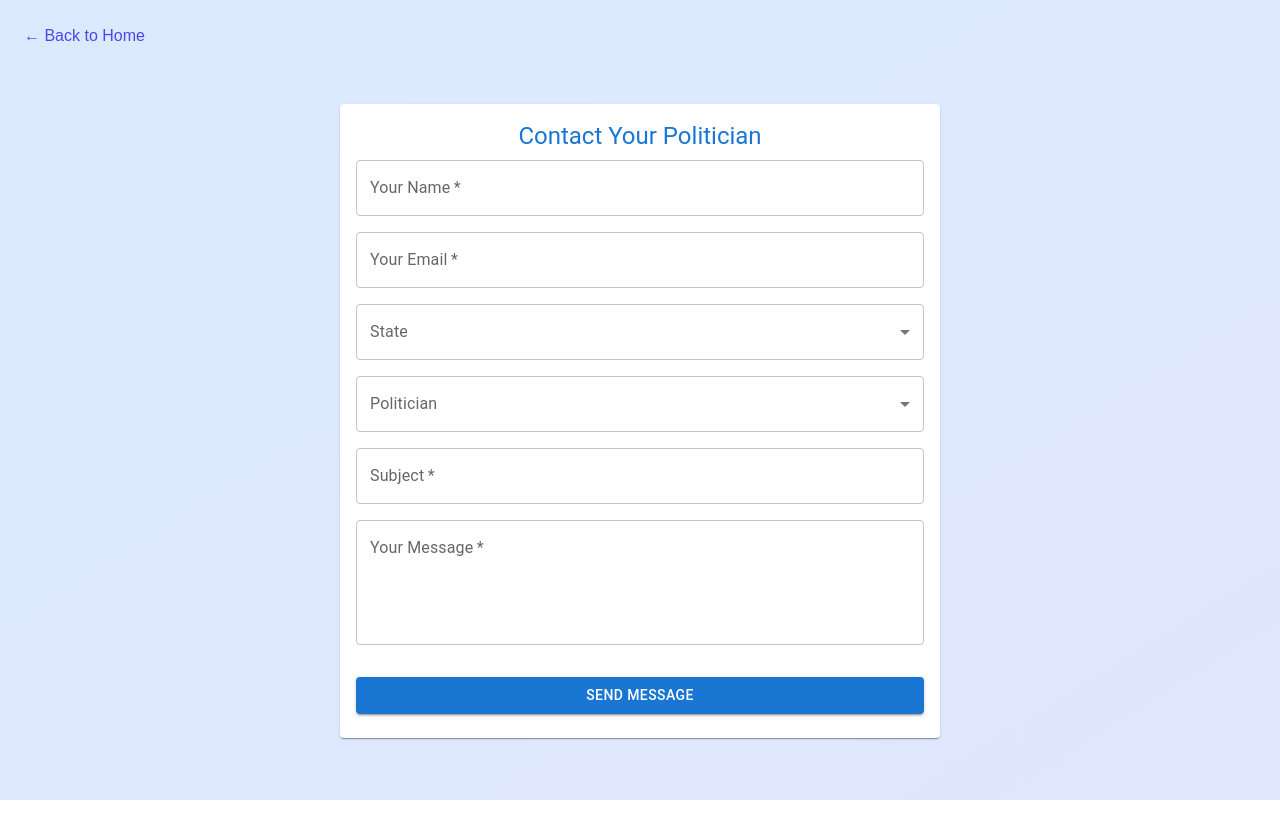
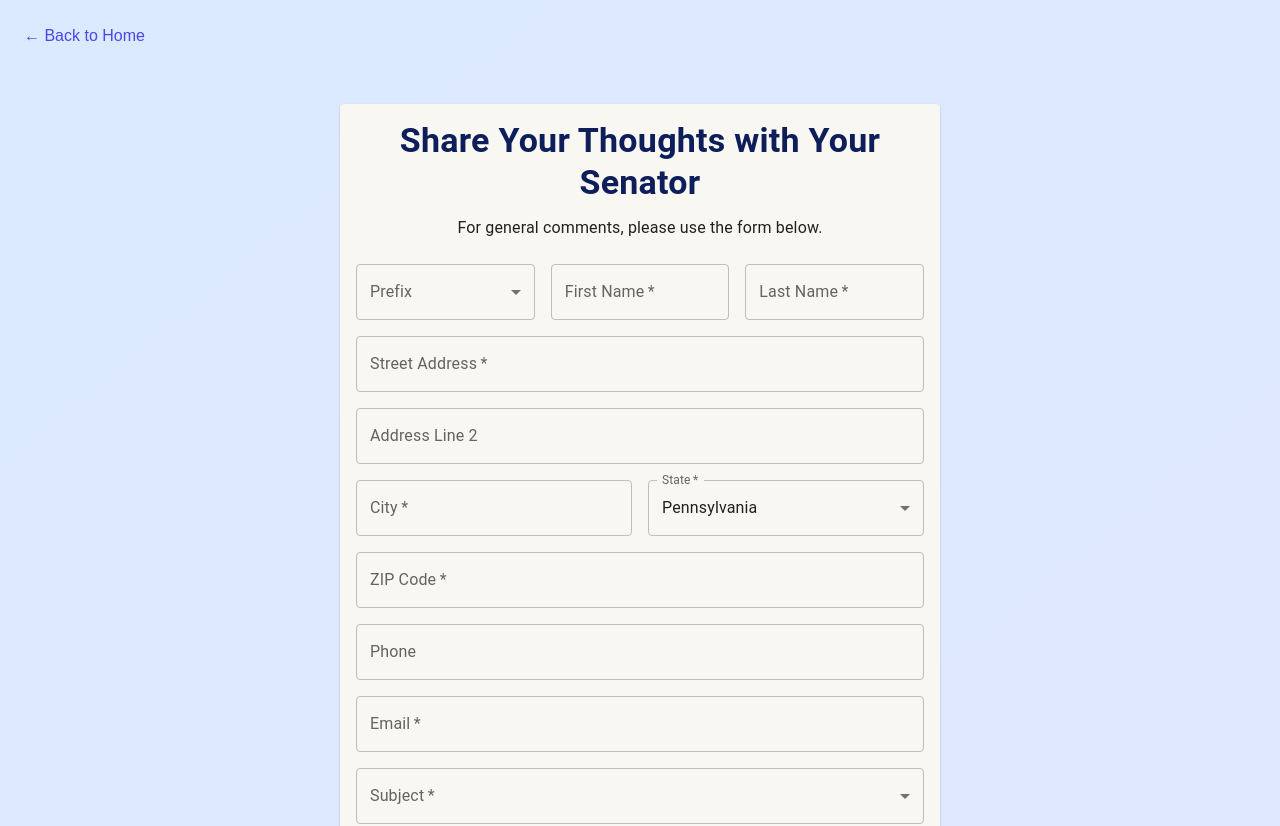
Before and after one commit to carlygoogel/civic, a Next.js app: page /contact in a window 1280 px wide. Shown: the top 826 px of the page. Before the commit the page ends 800 px from the top, so only its background shows below. Built offline with nearby package versions, Linux system fonts and the light colour scheme.

Commit message:
updated form to match model

```diff
--- a/app/components/civic_contact_form.tsx
+++ /dev/null
@@ -1,85 +0,0 @@
-'use client';
-
-import React from 'react';
-import {
-  Card,
-  CardContent,
-  TextField,
-  Select,
-  MenuItem,
-  Button,
-  Typography,
-  Box
-} from '@mui/material';
-
-const CivicContactForm = () => {
-    const handleSubmit = (e: React.FormEvent<HTMLFormElement>) => {
-        e.preventDefault();
-        console.log('Form submitted');
-      };
-
-  return (
-    <Card sx={{ maxWidth: 400, margin: 'auto', mt: 4 }}>
-      <CardContent>
-        <Typography variant="h5" component="div" gutterBottom sx={{ color: 'primary.main', textAlign: 'center' }}>
-          Contact Civic
-        </Typography>
-        <Box component="form" onSubmit={handleSubmit} sx={{ '& .MuiTextField-root': { mb: 2 } }}>
-          <TextField
-            fullWidth
-            required
-            id="name"
-            name="name"
-            label="Name"
-            variant="outlined"
-          />
-          <TextField
-            fullWidth
-            required
-            id="email"
-            name="email"
-            label="Email"
-            type="email"
-            variant="outlined"
-          />
-          <TextField
-            fullWidth
-            select
-            id="subject"
-            name="subject"
-            label="Subject"
-            variant="outlined"
-            defaultValue=""
-          >
-            <MenuItem value="">Select a subject</MenuItem>
-            <MenuItem value="quote">Quote</MenuItem>
-            <MenuItem value="project">Project</MenuItem>
-            <MenuItem value="job">Job Opportunity</MenuItem>
-            <MenuItem value="other">Other</MenuItem>
-          </TextField>
-          <TextField
-            fullWidth
-            required
-            id="message"
-            name="message"
-            label="Message"
-            multiline
-            rows={4}
-            variant="outlined"
-          />
-          <Button
-            type="submit"
-            variant="contained"
-            color="primary"
-            fullWidth
-            sx={{ mt: 2 }}
-          >
-            Submit
-          </Button>
-        </Box>
-      </CardContent>
-    </Card>
-  );
-};
-
-export default CivicContactForm;
--- a/app/contact/page.tsx
+++ b/app/contact/page.tsx
@@ -6,53 +6,195 @@ import {
   Card,
   CardContent,
   TextField,
+  Select,
   MenuItem,
   Button,
   Typography,
   Box,
-  FormControl,
-  InputLabel,
-  Select
+  Grid
 } from '@mui/material';
+import { createTheme, ThemeProvider } from '@mui/material/styles';
+
+const theme = createTheme({
+  palette: {
+    primary: {
+      main: '#0e1e5b',
+    },
+    secondary: {
+      main: '#b22234',
+    },
+  },
+
+});
+
+const states = [
+  { name: 'Alabama', abbreviation: 'AL' },
+  { name: 'Alaska', abbreviation: 'AK' },
+  { name: 'Arizona', abbreviation: 'AZ' },
+  { name: 'Arkansas', abbreviation: 'AR' },
+  { name: 'California', abbreviation: 'CA' },
+  { name: 'Colorado', abbreviation: 'CO' },
+  { name: 'Connecticut', abbreviation: 'CT' },
+  { name: 'Delaware', abbreviation: 'DE' },
+  { name: 'Florida', abbreviation: 'FL' },
+  { name: 'Georgia', abbreviation: 'GA' },
+  { name: 'Hawaii', abbreviation: 'HI' },
+  { name: 'Idaho', abbreviation: 'ID' },
+  { name: 'Illinois', abbreviation: 'IL' },
+  { name: 'Indiana', abbreviation: 'IN' },
+  { name: 'Iowa', abbreviation: 'IA' },
+  { name: 'Kansas', abbreviation: 'KS' },
+  { name: 'Kentucky', abbreviation: 'KY' },
+  { name: 'Louisiana', abbreviation: 'LA' },
+  { name: 'Maine', abbreviation: 'ME' },
+  { name: 'Maryland', abbreviation: 'MD' },
+  { name: 'Massachusetts', abbreviation: 'MA' },
+  { name: 'Michigan', abbreviation: 'MI' },
+  { name: 'Minnesota', abbreviation: 'MN' },
+  { name: 'Mississippi', abbreviation: 'MS' },
+  { name: 'Missouri', abbreviation: 'MO' },
+  { name: 'Montana', abbreviation: 'MT' },
+  { name: 'Nebraska', abbreviation: 'NE' },
+  { name: 'Nevada', abbreviation: 'NV' },
+  { name: 'New Hampshire', abbreviation: 'NH' },
+  { name: 'New Jersey', abbreviation: 'NJ' },
+  { name: 'New Mexico', abbreviation: 'NM' },
+  { name: 'New York', abbreviation: 'NY' },
+  { name: 'North Carolina', abbreviation: 'NC' },
+  { name: 'North Dakota', abbreviation: 'ND' },
+  { name: 'Ohio', abbreviation: 'OH' },
+  { name: 'Oklahoma', abbreviation: 'OK' },
+  { name: 'Oregon', abbreviation: 'OR' },
+  { name: 'Pennsylvania', abbreviation: 'PA' },
+  { name: 'Rhode Island', abbreviation: 'RI' },
+  { name: 'South Carolina', abbreviation: 'SC' },
+  { name: 'South Dakota', abbreviation: 'SD' },
+  { name: 'Tennessee', abbreviation: 'TN' },
+  { name: 'Texas', abbreviation: 'TX' },
+  { name: 'Utah', abbreviation: 'UT' },
+  { name: 'Vermont', abbreviation: 'VT' },
+  { name: 'Virginia', abbreviation: 'VA' },
+  { name: 'Washington', abbreviation: 'WA' },
+  { name: 'West Virginia', abbreviation: 'WV' },
+  { name: 'Wisconsin', abbreviation: 'WI' },
+  { name: 'Wyoming', abbreviation: 'WY' },
+  { name: 'District of Columbia', abbreviation: 'DC' },
+];
 
 const CivicContactForm = () => {
-  const [state, setState] = useState('');
-  const [politician, setPolitician] = useState('');
-
   const handleSubmit = (e: React.FormEvent<HTMLFormElement>) => {
     e.preventDefault();
     console.log('Form submitted');
-    // Here you would typically send the form data to your backend
   };
 
-  // This is a placeholder. In a real application, you'd fetch this data from an API
-  const states = [
-    'Alabama', 'Alaska', 'Arizona', 'Arkansas', 'California', 'Colorado', 'Connecticut',
-    'Delaware', 'Florida', 'Georgia', 'Hawaii', 'Idaho', 'Illinois', 'Indiana', 'Iowa',
-    'Kansas', 'Kentucky', 'Louisiana', 'Maine', 'Maryland', 'Massachusetts', 'Michigan',
-    'Minnesota', 'Mississippi', 'Missouri', 'Montana', 'Nebraska', 'Nevada', 'New Hampshire',
-    'New Jersey', 'New Mexico', 'New York', 'North Carolina', 'North Dakota', 'Ohio',
-    'Oklahoma', 'Oregon', 'Pennsylvania', 'Rhode Island', 'South Carolina', 'South Dakota',
-    'Tennessee', 'Texas', 'Utah', 'Vermont', 'Virginia', 'Washington', 'West Virginia',
-    'Wisconsin', 'Wyoming'
-  ];
-
-  // This is a placeholder. In a real application, you'd fetch this data from an API based on the selected state
-  const politicians = ['Senator A', 'Senator B', 'Representative C', 'Representative D'];
-
   return (
-    <Card sx={{ maxWidth: 600, margin: 'auto', mt: 4 }}>
+    <ThemeProvider theme={theme}>
+      <Card sx={{ maxWidth: 600, margin: 'auto', mt: 4, backgroundColor: '#f9f7f1' }}>
         <CardContent>
-        <Typography variant="h5" component="div" gutterBottom sx={{ color: 'primary.main', textAlign: 'center' }}>
-          Contact Your Politician
+          <Typography variant="h4" component="div" gutterBottom sx={{ color: 'primary.main', textAlign: 'center', fontWeight: 'bold' }}>
+            Share Your Thoughts with Your Senator
+          </Typography>
+          <Typography variant="body1" gutterBottom sx={{ textAlign: 'center', mb: 3 }}>
+            For general comments, please use the form below.
           </Typography>
           <Box component="form" onSubmit={handleSubmit} sx={{ '& .MuiTextField-root': { mb: 2 } }}>
+            <Grid container spacing={2}>
+              <Grid item xs={12} sm={4}>
+                <TextField
+                  fullWidth
+                  select
+                  id="prefix"
+                  name="prefix"
+                  label="Prefix"
+                  variant="outlined"
+                  defaultValue=""
+                >
+                  <MenuItem value="">Select</MenuItem>
+                  <MenuItem value="Mr">Mr</MenuItem>
+                  <MenuItem value="Mrs">Mrs</MenuItem>
+                  <MenuItem value="Ms">Ms</MenuItem>
+                  <MenuItem value="Dr">Dr</MenuItem>
+                </TextField>
+              </Grid>
+              <Grid item xs={12} sm={4}>
                 <TextField
                   fullWidth
                   required
-            id="name"
-            name="name"
-            label="Your Name"
+                  id="firstName"
+                  name="firstName"
+                  label="First Name"
+                  variant="outlined"
+                />
+              </Grid>
+              <Grid item xs={12} sm={4}>
+                <TextField
+                  fullWidth
+                  required
+                  id="lastName"
+                  name="lastName"
+                  label="Last Name"
+                  variant="outlined"
+                />
+              </Grid>
+            </Grid>
+            <TextField
+              fullWidth
+              required
+              id="streetAddress"
+              name="streetAddress"
+              label="Street Address"
+              variant="outlined"
+            />
+            <TextField
+              fullWidth
+              id="addressLine2"
+              name="addressLine2"
+              label="Address Line 2"
+              variant="outlined"
+            />
+            <Grid container spacing={2}>
+              <Grid item xs={12} sm={6}>
+                <TextField
+                  fullWidth
+                  required
+                  id="city"
+                  name="city"
+                  label="City"
+                  variant="outlined"
+                />
+              </Grid>
+              <Grid item xs={12} sm={6}>
+                <TextField
+                  fullWidth
+                  select
+                  required
+                  id="state"
+                  name="state"
+                  label="State"
+                  variant="outlined"
+                  defaultValue="PA"
+                >
+                  {states.map((state) => (
+                    <MenuItem key={state.abbreviation} value={state.abbreviation}>
+                      {state.name}
+                    </MenuItem>
+                  ))}
+                </TextField>
+              </Grid>
+            </Grid>
+            <TextField
+              fullWidth
+              required
+              id="zip"
+              name="zip"
+              label="ZIP Code"
+              variant="outlined"
+            />
+            <TextField
+              fullWidth
+              id="phone"
+              name="phone"
+              label="Phone"
               variant="outlined"
             />
             <TextField
@@ -60,68 +202,48 @@ const CivicContactForm = () => {
               required
               id="email"
               name="email"
-            label="Your Email"
+              label="Email"
               type="email"
               variant="outlined"
             />
-          <FormControl fullWidth variant="outlined" sx={{ mb: 2 }}>
-            <InputLabel id="state-label">State</InputLabel>
-            <Select
-              labelId="state-label"
-              id="state"
-              value={state}
-              onChange={(e) => setState(e.target.value as string)}
-              label="State"
-            >
-              {states.map((state) => (
-                <MenuItem key={state} value={state}>{state}</MenuItem>
-              ))}
-            </Select>
-          </FormControl>
-          <FormControl fullWidth variant="outlined" sx={{ mb: 2 }}>
-            <InputLabel id="politician-label">Politician</InputLabel>
-            <Select
-              labelId="politician-label"
-              id="politician"
-              value={politician}
-              onChange={(e) => setPolitician(e.target.value as string)}
-              label="Politician"
-            >
-              {politicians.map((politician) => (
-                <MenuItem key={politician} value={politician}>{politician}</MenuItem>
-              ))}
-            </Select>
-          </FormControl>
             <TextField
               fullWidth
+              select
               required
               id="subject"
               name="subject"
               label="Subject"
               variant="outlined"
-          />
+              defaultValue=""
+            >
+              <MenuItem value="">Select a subject</MenuItem>
+              <MenuItem value="general">General Comment</MenuItem>
+              <MenuItem value="federal">Help with a Federal Agency</MenuItem>
+            </TextField>
             <TextField
               fullWidth
               required
               id="message"
               name="message"
-            label="Your Message"
+              label="What's your message? (1,200 characters or less)"
               multiline
               rows={4}
               variant="outlined"
+              inputProps={{ maxLength: 1200 }}
             />
             <Button
               type="submit"
               variant="contained"
               color="primary"
               fullWidth
-            sx={{ mt: 2 }}
+              sx={{ mt: 2, py: 1.5, fontSize: '1.1rem' }}
             >
-            Send Message
+              SUBMIT
             </Button>
           </Box>
         </CardContent>
       </Card>
+    </ThemeProvider>
   );
 };
 
--- a/app/page.tsx
+++ b/app/page.tsx
@@ -3,7 +3,6 @@ import Image from "next/image";
 import Link from 'next/link';
 import { ArrowRight, BarChart2, Mail, MessageSquare } from 'lucide-react';
 import civic_logo from '../app/images/civic_logo.png';
-import CivicContactForm from './components/civic_contact_form';
 
 
 const Home = () => {
```
Lines whose indentation alone changed are shown as unchanged.
